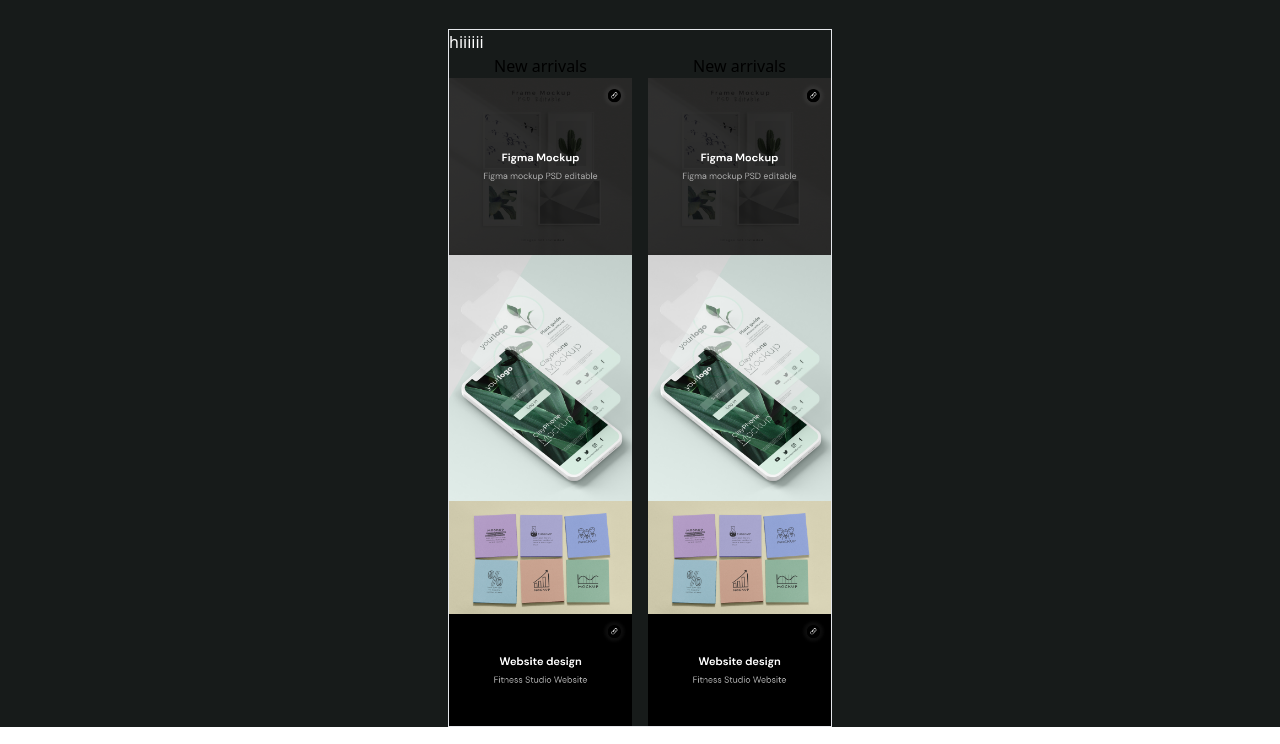
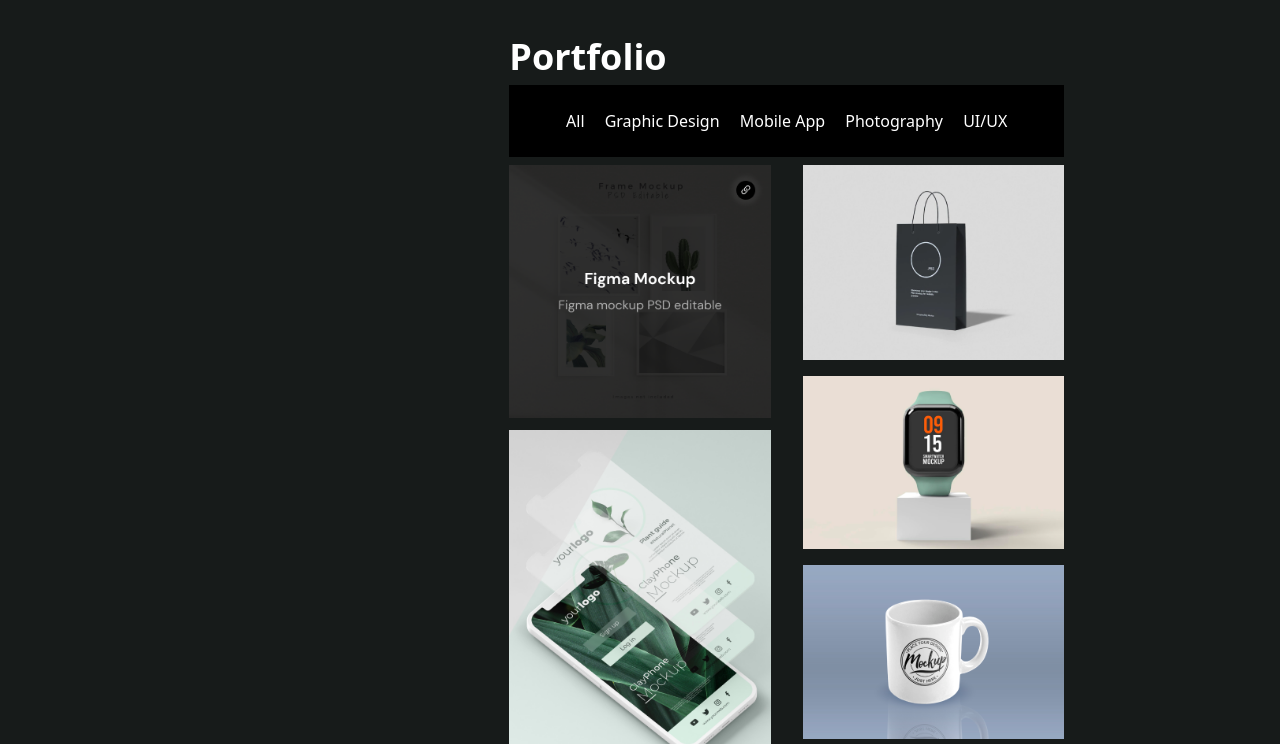
Before and after one commit to orun-sunny/assignment, a website: page index.html in a window 1280 px wide. Shown: the part 1504-2248 px from the top of the page. Drawn offline with Linux system fonts and the light colour scheme; files whose address does not match are found by name.

Commit message:
working on portfolio

```diff
--- a/index.html
+++ b/index.html
@@ -226,7 +226,7 @@
 
         <div class="py-8 flex flex-col lg:flex-row">
           <div class="w-full lg:w-1/3"></div>
-          <div class="w-[646px] lg:w-2/3">
+          <div class="max-w-[646px] lg:w-2/3">
             <div class="py-6">
               <button
                 class="rounded-lg px-4 py-2 border-2 border-gray-900 text-white"
@@ -289,55 +289,65 @@
         </div>
       </section>
 
-      <section class="max-w-[1320px] mx-auto bg-backgroud lg:py-0 px-16">
+      <section class="max-w-[1320px] mx-auto bg-backgroud lg:py-0 px-52">
         <div
-          class="grid grid-cols-3 sm:grid-cols-1 sm:col-span-1 md:grid-cols-2 lg:grid-cols-3 gap-12 text-left pb-6"
+          class="max-w-[688px] grid grid-cols-3 sm:grid-cols-1 lg:grid-cols-3 gap-8 text-left pb-6 px-2"
         >
-          <div
-            class="col-span-1 md:shrink-0 md:grid-cols-2 sm:col-span-12 lg:col-span-1"
-          >
-            <div class="text-center ease-in duration-300 pt-2">
-              <!-- <h1>Day Dresses</h1>
-              <p>something on the sun</p>
-              <button
-                class="transition duration-150 ease-out hover:bg-red-700 mt-6 px-4 py-1 bg-red-500 text-white font-bold"
-              >
-                Shop Now
-              </button> -->
+          <div class="">
+            <div class="text-center ease-in duration-300 pt-2"></div>
+          </div>
+          <div class="col-span-2 md:col-span-2 sm:col-span-1">
+            <div
+              class="text-white font-bold text-4xl leading-none lg:pl-0 py-2"
+            >
+              Portfolio
             </div>
-          </div>
-          <div
-            class="lg:col-span-2 md:grid-cols-2 sm:col-span-12 sm:row-span-2 pb-6 border"
-          >
-            <h1 class="text-white">hiiiiii</h1>
+            <div
+              class="block sm:hidden bg-black lg:bg-transparent py-4 px-2 gap-4"
+            >
+              <div class="max-w-[688px] mx-auto">
+                <div class="flex justify-center items-center">
+                  <div
+                    id="mobile-menu"
+                    class="hidden lg:flex flex-col lg:flex-row py-2"
+                  >
+                    <a href="#" class="text-white hover:text-gray-300">All</a>
+                    <a href="#" class="text-white hover:text-gray-300 px-4"
+                      >Graphic Design</a
+                    >
+                    <a href="#" class="text-white hover:text-gray-300"
+                      >Mobile App</a
+                    >
+                    <a href="#" class="text-white hover:text-gray-300 px-4"
+                      >Photography</a
+                    >
+                    <a href="#" class="text-white hover:text-gray-300">UI/UX</a>
+                  </div>
+                </div>
+              </div>
+            </div>
 
             <div
               id="father"
-              class="grid grid-cols-2 sm:grid-cols-1 lg:grid-cols-2 gap-4"
+              class="grid grid-cols-3 md:grid-cols-2 sm:grid-cols-1 lg:grid-cols-2 gap-8"
             >
-              <div class="justify-items-center">
-                <h1 class="p-4">New arrivals</h1>
-
-                <div class="flex items-center">
-                  <div class="group p-">
-                    <img
-                      class="group-hover:stroke-white group hover:bg-slate-200 w-full"
-                      src="./src/assets/img1.png"
-                      alt=""
-                    />
+              <div class="justify-items-start">
+                <div class="w-[ 332px]">
+                  <div class="py-2">
+                    <img class="w-full" src="./src/assets/img1.png" alt="" />
                   </div>
                 </div>
-                <div class="pt-4 flex items-center">
+                <div class="w-[332px] py-1">
                   <div>
                     <img class="w-full" src="./src/assets/img2.png" alt="" />
                   </div>
                 </div>
-                <div class="pt-4 flex items-center">
+                <div class="w-[332px] py-2">
                   <div>
                     <img class="w-full" src="./src/assets/img3.png" alt="" />
                   </div>
                 </div>
-                <div class="pt-4 flex items-center">
+                <div class="w-full py-2">
                   <div>
                     <img class="w-full" src="./src/assets/img4.png" alt="" />
                   </div>
@@ -345,31 +355,30 @@
               </div>
 
               <!-- 2nd -->
-              <div class="justify-items-center">
-                <h1 class="p-4">New arrivals</h1>
-
-                <div class="flex items-center">
-                  <div class="group p-">
-                    <img
-                      class="group-hover:stroke-white group hover:bg-slate-200 w-full"
-                      src="./src/assets/img1.png"
-                      alt=""
-                    />
+              <div class="w-full">
+                <div class="py-2">
+                  <div class="w-full">
+                    <img class="w-full" src="./src/assets/s1.png" alt="" />
                   </div>
                 </div>
-                <div class="pt-4 flex items-center">
+                <div class="w-full py-2">
                   <div>
-                    <img class="w-full" src="./src/assets/img2.png" alt="" />
+                    <img class="w-full" src="./src/assets/s2.png" alt="" />
                   </div>
                 </div>
-                <div class="pt-4 flex items-center">
+                <div class="py-2 w-full">
                   <div>
-                    <img class="w-full" src="./src/assets/img3.png" alt="" />
+                    <img class="w-full" src="./src/assets/cup.png" alt="" />
                   </div>
                 </div>
-                <div class="pt-4 flex items-center">
+                <div class="py-1 w-full">
                   <div>
-                    <img class="w-full" src="./src/assets/img4.png" alt="" />
+                    <img class="w-full" src="./src/assets/s3.png" alt="" />
+                  </div>
+                </div>
+                <div class="py-2 w-full">
+                  <div>
+                    <img class="w-full" src="./src/assets/s5.png" alt="" />
                   </div>
                 </div>
               </div>
```
Also changed, not shown: src/assets/cup.png (added), src/assets/s1.png (added), src/assets/s2.png (added), src/assets/s3.png (added), src/assets/s4.png (added), src/assets/s5.png (added), 1 other file.
